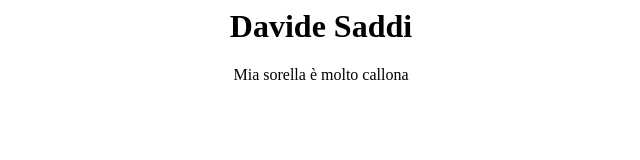
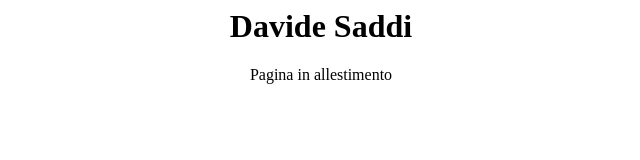
Before and after one commit to DavideSaddi/davidesaddi.github.io, a plain HTML site: page index.html in a window 1280 px wide. Shown: the full height of the page, 319-959 px from the left. Drawn offline with Linux system fonts and the light colour scheme.

```diff
--- a/index.html
+++ b/index.html
@@ -3,6 +3,6 @@
 <body>
 
 <h1 align="center"> Davide Saddi </h1>
-<p align="center"> Mia sorella è molto callona </p>
+<p align="center"> Pagina in allestimento </p>
 </body>
 </html>
```
